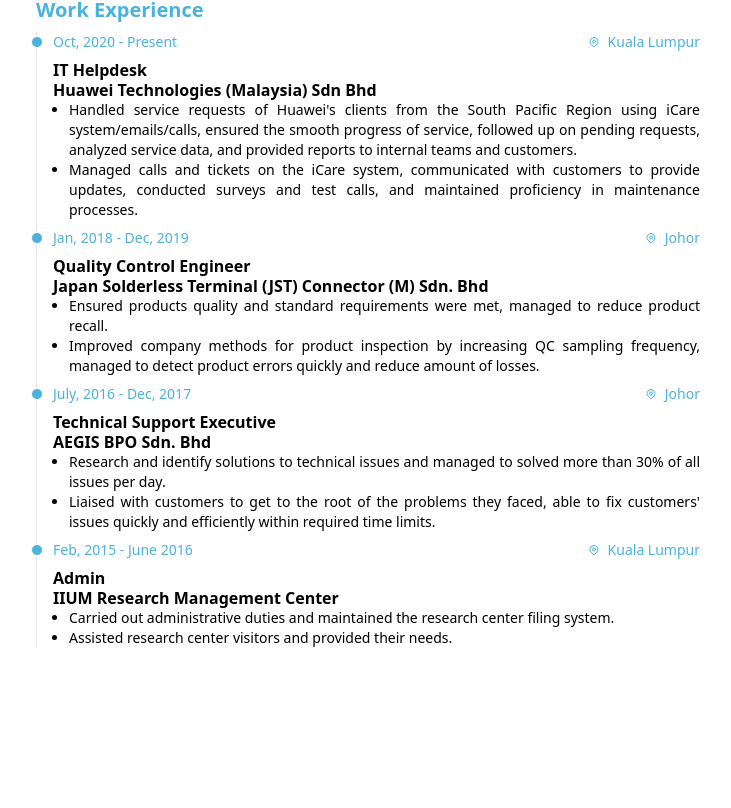
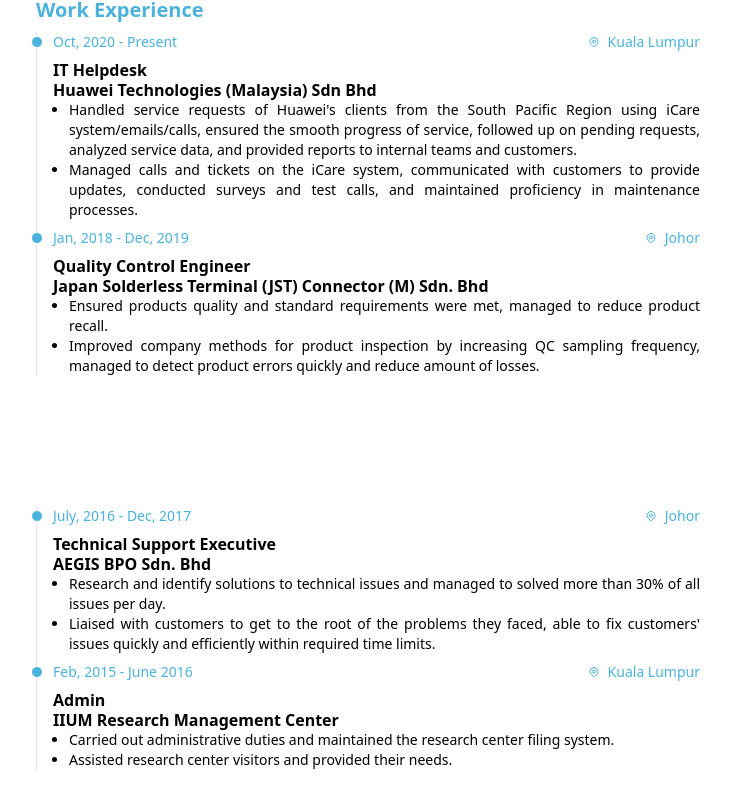
Before and after one commit to fakhruz3105/resume-vue, a Vue app: page / in a window 1280 px wide. Shown: the part 590-1398 px from the top of the page, without its empty margins (272-1003 px from the left). Before the commit the page ends 1238 px from the top, so only its background shows below. Built offline with nearby package versions, Linux system fonts and the light colour scheme.

Commit message:
Split resume to 2 pages

```diff
--- a/src/App.vue
+++ b/src/App.vue
@@ -132,6 +132,15 @@
             </ul>
           </div>
         </li>
+      </ol>
+    </div>
+  </div>
+  <div
+    class="page"
+    :class="{ 'show-page-border': showBorder }"
+  >
+    <div class="flex flex-col justify-start items-start px-4 pt-4 mb-2">
+      <ol class="relative border-l border-gray-200 space-y-2">
         <li class="ml-4">
           <div class="absolute w-3 h-3 primary-bg rounded-full mt-1 -left-1.5 border border-white"></div>
           <div class="flex justify-between items-center mb-2 primary-text text-sm">
```
